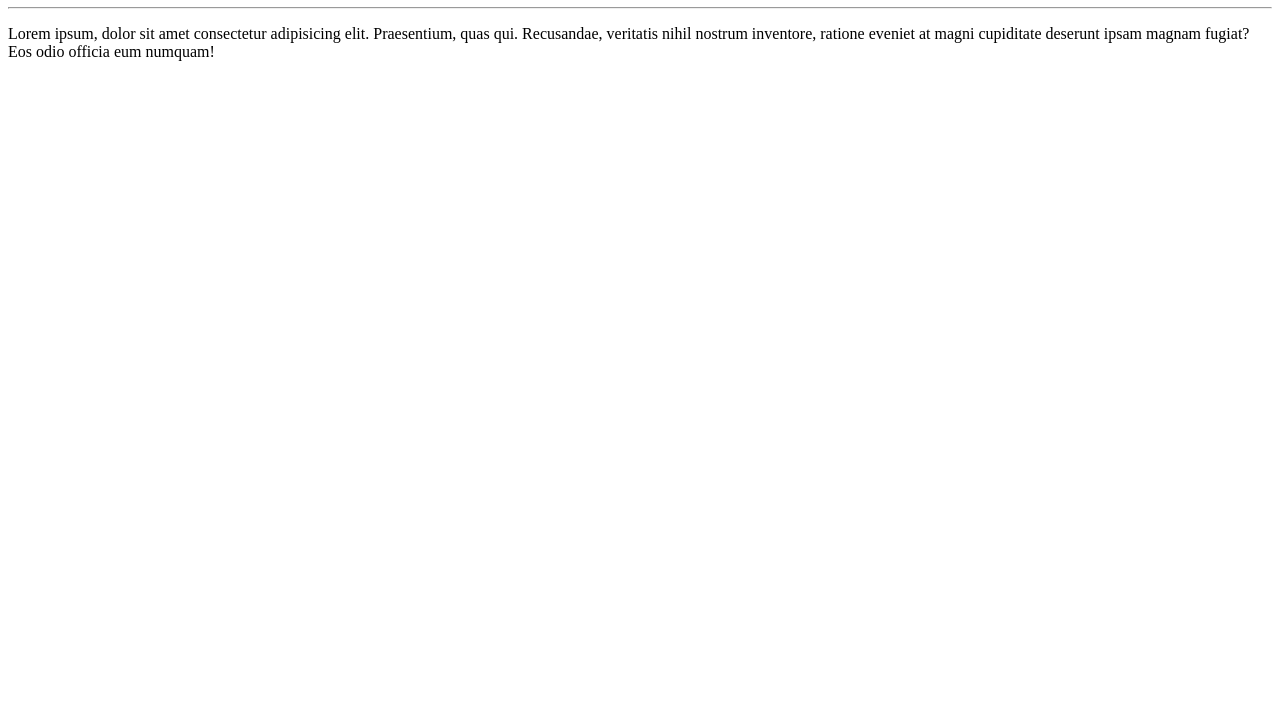
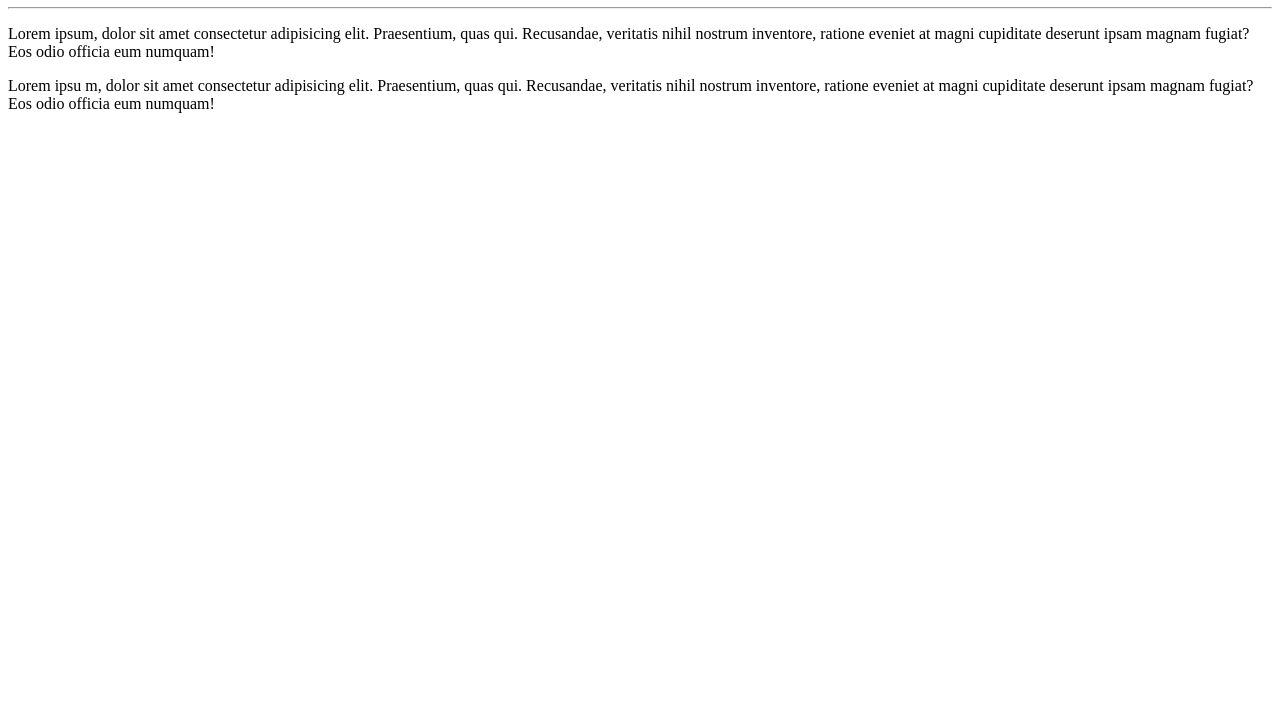
Before and after one commit to WellingtonSouzaAbreu/Ola-Mundo, a plain HTML site: page sites/index.html in a window 1280 px wide. Shown: the part 73-800 px from the top of the page. Drawn offline with Linux system fonts and the light colour scheme.

Commit message:
Atualização do index.html
Adicionei um parágramo

```diff
--- a/sites/index.html
+++ b/sites/index.html
@@ -10,5 +10,6 @@
     <h1>Olá, Mundo</h1>
     <hr>
     <p>Lorem ipsum, dolor sit amet consectetur adipisicing elit. Praesentium, quas qui. Recusandae, veritatis nihil nostrum inventore, ratione eveniet at magni cupiditate deserunt ipsam magnam fugiat? Eos odio officia eum numquam!</p>
+    <p>Lorem ipsu   m, dolor sit amet consectetur adipisicing elit. Praesentium, quas qui. Recusandae, veritatis nihil nostrum inventore, ratione eveniet at magni cupiditate deserunt ipsam magnam fugiat? Eos odio officia eum numquam!</p>
 </body>
 </html>
```
